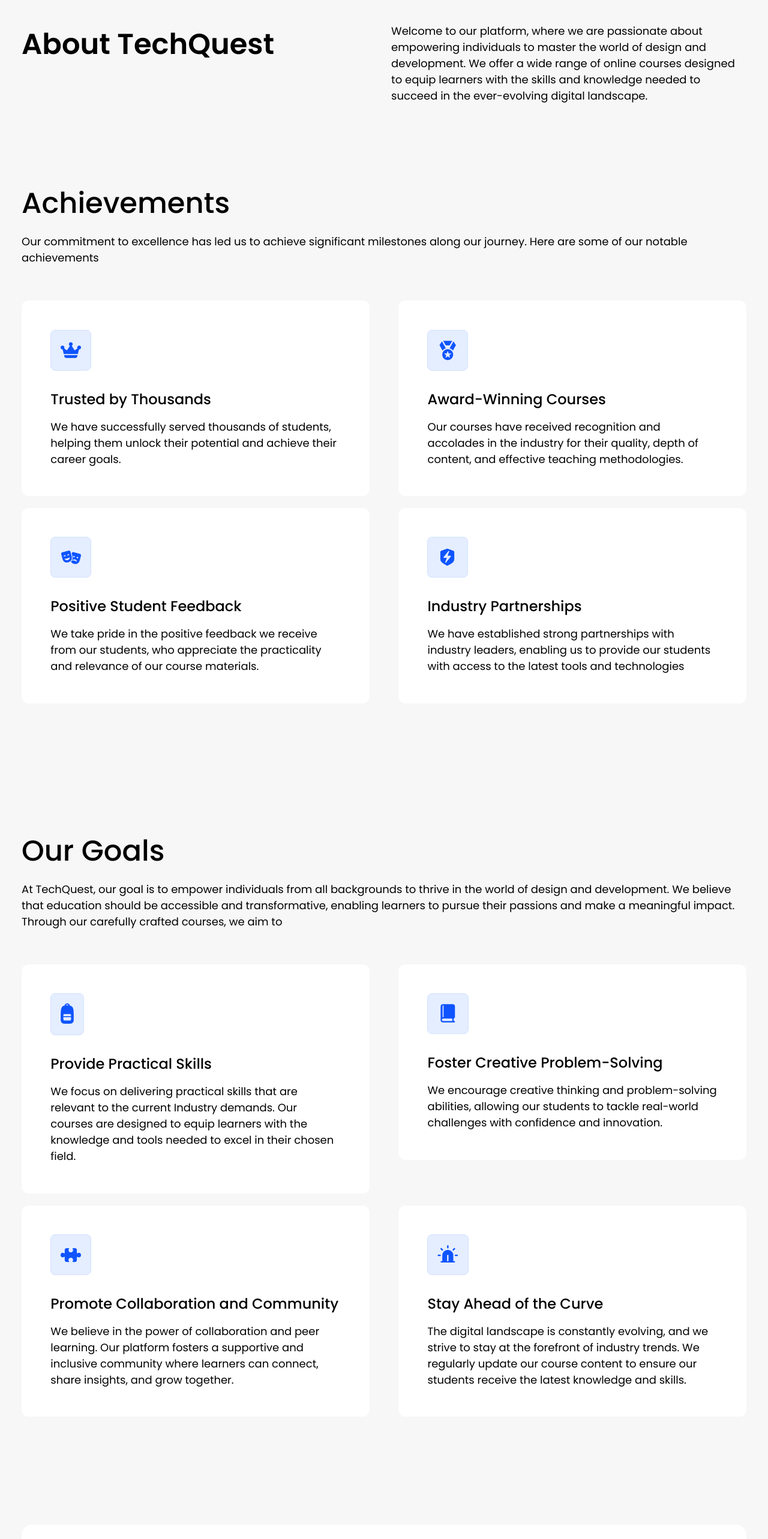
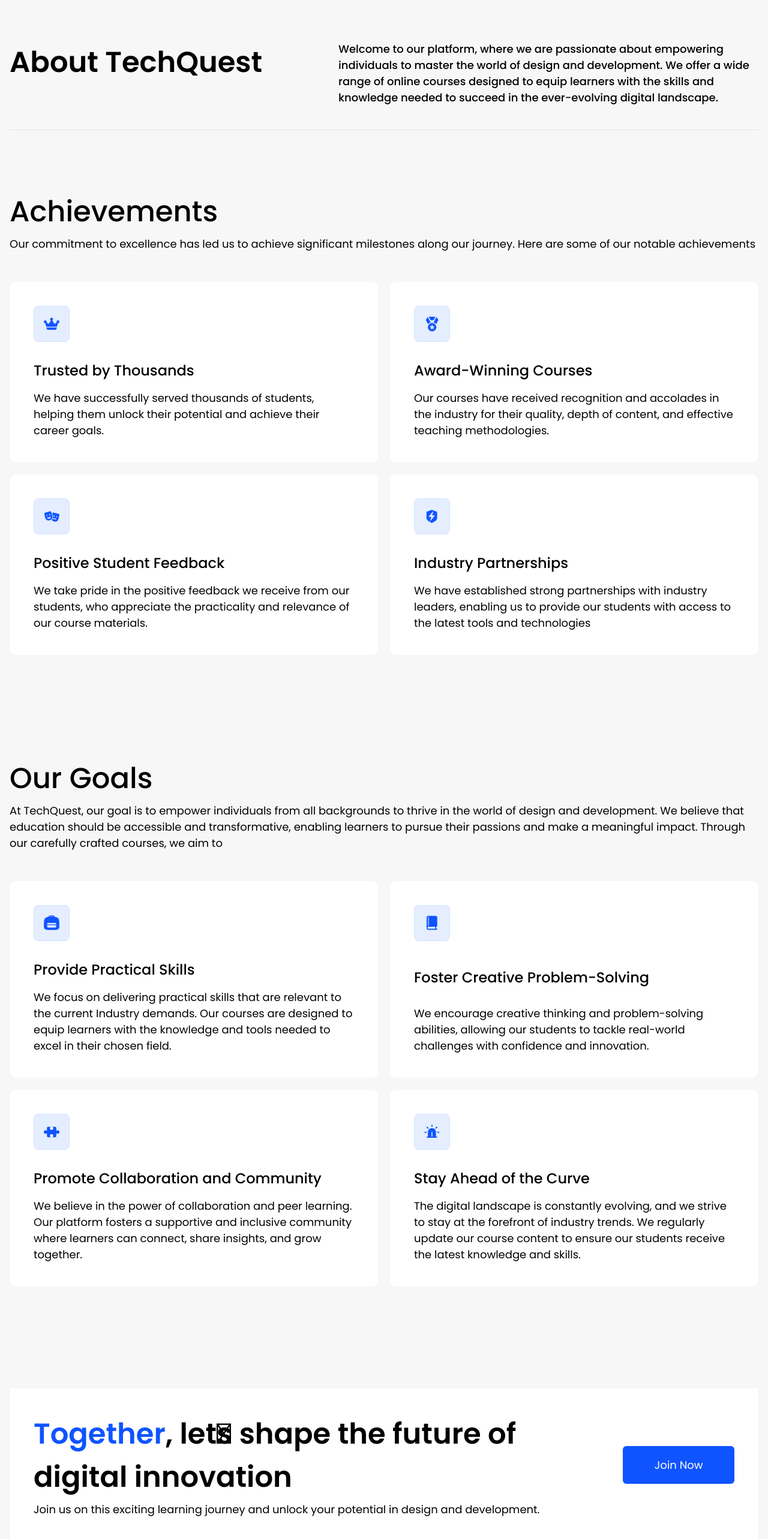
Before and after one commit to TechQuest-App/TechQuest-web, a React (Vite) app: page /aboutUs in a window 1280 px wide. Shown: the part 180-2746 px from the top of the page at 60% size. Built offline with nearby package versions, Linux system fonts and the light colour scheme; a web font is replaced by a local one.

Commit message:
add responsive to about, pricing, home, pages

```diff
--- a/src/App.jsx
+++ b/src/App.jsx
@@ -15,7 +15,7 @@
 import MyCourses from "./pages/MyCourses/MyCourses";
 import Contact from "./pages/contact/Contact";
 import AboutUs from "./pages/aboutUs/AboutUs";
-import Pricing from "./pages/home/pricing/Pricing";
+import Pricing from "./pages/pricing/Pricing";
 
 // // Lazy-loaded components
 // const Home = lazy(() => import('./Home'));
--- a/src/assets/index.js
+++ b/src/assets/index.js
@@ -7,6 +7,7 @@
 import linkedin from "./linkedin.png";
 import github from "./github.png";
 import email from "./material-symbols_mail-outline.png";
+import electric from "../assets/Vector 449 (Stroke).png";
 
 // -------- sign up -------------
 import calender from "./calendar.png";
@@ -83,4 +84,5 @@
   foster,
   promote,
   stayAhead,
+  electric,
 };
--- a/src/component/footer/footer.style.js
+++ b/src/component/footer/footer.style.js
@@ -18,9 +18,14 @@
       margin-bottom: 12px;
 
       img {
-        width: 48px;
-        height: 48px;
+        width: 58px;
+        height: 58px;
         object-fit: cover;
+
+        @media (max-width: 991px) {
+          width: 48px;
+          height: 48px;
+        }
       }
     }
 
--- a/src/component/title/Title.jsx
+++ b/src/component/title/Title.jsx
@@ -4,14 +4,16 @@
 const Title = ({ name, dsc, btnName }) => {
   return (
     <div className="mb-10">
-      <h2 className="mb-5 md:mb-2 text-5xl font-semibold text-center md:text-left">
+      <h2 className="mb-5 md:mb-2 text-[28px] md:text-[38px] xl:text-[48px] font-semibold text-center md:text-left">
         {name}
       </h2>
       <div className="flex flex-col gap-5 md:flex-row items-center justify-between">
         <p className="md:max-w-[60%] w-full text-center md:text-left">{dsc}</p>
         <Button
           name={btnName}
-          style={"py-[18px] px-[24px] bg-white font-medium"}
+          style={
+            "py-[12px] px-[18px] md:py-[18px] md:px-[24px] bg-white font-medium"
+          }
         />
       </div>
     </div>
--- a/src/pages/aboutUs/AboutUs.jsx
+++ b/src/pages/aboutUs/AboutUs.jsx
@@ -1,8 +1,6 @@
 import {
   AboutWrapper,
   AchievsOurGoals,
-  BottomAbout,
-  Title,
   TitleAchievOrGoal,
 } from "./about.style";
 import {
@@ -16,9 +14,9 @@
   stayAhead,
 } from "../../assets/index";
 import AchievOrGoal from "/src/pages/aboutUs/AchievOrGoal";
+import Button from "../../component/button/Button";
 
 function AboutUs() {
-
   const Achievements = [
     {
       icon: tag,
@@ -47,44 +45,45 @@
   ];
   const Goals = [
     {
-      icon: provide ,
+      icon: provide,
       title: "Provide Practical Skills",
       description:
         "We focus on delivering practical skills that are relevant to the current Industry demands. Our courses are designed to equip learners with the knowledge and tools needed to excel in their chosen field.",
     },
     {
-      icon: foster ,
+      icon: foster,
       title: "Foster Creative Problem-Solving",
       description:
         "We encourage creative thinking and problem-solving abilities, allowing our students to tackle real-world challenges with confidence and innovation.",
     },
     {
-      icon:promote,
+      icon: promote,
       title: "Promote Collaboration and Community",
       description:
         "We believe in the power of collaboration and peer learning. Our platform fosters a supportive and inclusive community where learners can connect, share insights, and grow together.",
     },
     {
-      icon: stayAhead ,
+      icon: stayAhead,
       title: "Stay Ahead of the Curve",
       description:
         "The digital landscape is constantly evolving, and we strive to stay at the forefront of industry trends. We regularly update our course content to ensure our students receive the latest knowledge and skills.",
     },
   ];
 
-
   return (
     <AboutWrapper>
-      <Title>
-        <h2 className="h2">About TechQuest</h2>
-        <p className="p">
+      <div className="pb-10 border-b-[1px] border-[#E4E4E7] flex flex-col gap-3 lg:flex-row justify-center xl:justify-between">
+        <h2 className="text-[28px] md:text-[38px] xl:text-[48px] mb-1 font-semibold text-center xl:text-left">
+          About TechQuest
+        </h2>
+        <p className="text-[16px] md:text-[18px] font-medium max-w-[700px] text-center lg:text-left">
           Welcome to our platform, where we are passionate about empowering
           individuals to master the world of design and development. We offer a
           wide range of online courses designed to equip learners with the
           skills and knowledge needed to succeed in the ever-evolving digital
           landscape.
         </p>
-      </Title>
+      </div>
 
       <AchievsOurGoals>
         <TitleAchievOrGoal>
@@ -95,7 +94,7 @@
             achievements
           </p>
         </TitleAchievOrGoal>
-        <div className="container">
+        <div className="grid grid-cols-1 md:grid-cols-2 gap-5">
           {Achievements.map((achievement, index) => (
             <AchievOrGoal
               className="achievOrGoal"
@@ -119,10 +118,10 @@
             impact. Through our carefully crafted courses, we aim to
           </p>
         </TitleAchievOrGoal>
-        <div className="container">
+        <div className="grid grid-cols-1 md:grid-cols-2 gap-5">
           {Goals.map((Goal, index) => (
             <AchievOrGoal
-              className="achievOrGoal"
+              className="achievement"
               key={index}
               src={Goal.icon}
               Achievement={Goal.title}
@@ -132,18 +131,22 @@
         </div>
       </AchievsOurGoals>
 
-      <BottomAbout>
+      <div className="bg-white p-5 md:p-10 flex flex-col xl:flex-row items-center justify-between gap-10">
         <div className="text">
-          <h2>
-            <span>Together</span>, letُs shape the future of digital innovation
+          <h2 className="text-[28px] md:text-[38px] xl:text-[48px] mb-1 font-semibold">
+            <span className="text-[#0F54FF]">Together</span>, letُs shape the
+            future of digital innovation
           </h2>
-          <p>
+          <p className="text-[16px] md:text-[18px]">
             Join us on this exciting learning journey and unlock your potential
             in design and development.
           </p>
         </div>
-        <button>Join Now</button>
-      </BottomAbout>
+        <Button
+          name="Join Now"
+          style="w-full md:w-[230px] py-[18px] px-6 bg-[#0F54FF] text-white text-[16px] md:text-[18px]"
+        />
+      </div>
     </AboutWrapper>
   );
 }
--- a/src/pages/aboutUs/about.style.js
+++ b/src/pages/aboutUs/about.style.js
@@ -3,36 +3,38 @@
 export const AboutWrapper = styled.div`
   width: 100%;
   height: auto;
-  padding: 20px;
   border-radius: 8px;
+  margin: 100px 0;
+
+  @media (max-width: 768px) {
     margin: 50px 0;
+  }
 `;
 
-export const Title = styled.div`
-  width: 100%;
-  height: auto;
-  margin-bottom: 4%;
-  display: flex;
-  justify-content: space-between;
-  align-items: start;
-  flex-direction: row;
-  h2.h2 {
-    font-weight: 600;
-    font-size: 48px;
-    line-height: 72px;
-    width: 49%;
-  }
-  p.p {
-    font-weight: 400;
-    font-size: 18px;
-    line-height: 27px;
-    width: 49%;
-    position: relative;
-  }
-`;
+// export const Title = styled.div`
+//   width: 100%;
+//   height: auto;
+//   margin-bottom: 4%;
+//   display: flex;
+//   justify-content: space-between;
+//   align-items: start;
+//   flex-direction: row;
+//   h2.h2 {
+//     font-weight: 600;
+//     font-size: 48px;
+//     line-height: 72px;
+//     width: 49%;
+//   }
+//   p.p {
+//     font-weight: 400;
+//     font-size: 18px;
+//     line-height: 27px;
+//     width: 49%;
+//     position: relative;
+//   }
+// `;
+
 export const TitleAchievOrGoal = styled.div`
-  width: 100%;
-  height: auto;
   margin-bottom: 4%;
   display: flex;
   justify-content: space-between;
@@ -40,101 +42,111 @@
   flex-direction: column;
   h2.h2 {
     font-weight: 500;
+    font-size: 28px;
+    margin-bottom: 4px;
+    @media (min-width: 768px) {
+      font-size: 38px;
+    }
+    @media (min-width: 1280px) {
       font-size: 48px;
-    line-height: 72px;
-    width: 100%;
+    }
   }
   p.p {
     font-weight: 400;
+    font-size: 16px;
+    @media (min-width: 768px) {
       font-size: 18px;
-    line-height: 27px;
-    width: 100%;
+    }
   }
 `;
 
 export const AchievsOurGoals = styled.div`
-  margin: 100px 0 170px 0;
+  margin: 50px 0 70px 0;
   width: 100%;
   position: relative;
   display: flex;
   flex-direction: column;
   align-items: start;
 
-  .container {
-    width: 100%;
-    display: flex;
-    flex-direction: row;
-    align-items: start;
-    flex-wrap: wrap;
-    justify-content: space-between;
+  @media (min-width: 768px) {
+    margin: 100px 0 170px 0;
   }
+
   .achievement {
-    width: 48%;
-    height: 100%;
     position: relative;
     background-color: #fff;
-    padding: 4%;
+    padding: 20px;
     border-radius: 12px;
     display: flex;
     justify-content: space-between;
     align-items: start;
     flex-direction: column;
-    margin: 10px 0;
+
+    @media (min-width: 1024px) {
+      padding: 40px;
     }
+
     img {
+      width: 40px;
+      height: 40px;
+      display: grid;
+      place-items: center;
       background-color: #e5eeff;
-    padding: 16px;
+      padding: 6px;
       border: 1px solid #d2e1ff;
       border-radius: 8px;
+
+      @media (min-width: 1024px) {
+        width: 60px;
+        height: 60px;
+        padding: 16px;
+      }
     }
     h2 {
       font-weight: 500;
       font-size: 24px;
       line-height: 36px;
+      margin: 20px 0 7px 0;
+
+      @media (min-width: 1024px) {
         margin: 30px 0 14px 0;
       }
-  p{
+    }
+    p {
       font-weight: 400;
+      font-size: 16px;
+      line-height: 27px;
+      @media (min-width: 1024px) {
         font-size: 18px;
-    line-height: 27px;
-
+      }
+    }
   }
 `;
 
-export const BottomAbout = styled.div`
-  display: flex;
-  flex-direction: row;
-  align-items: start;
-  justify-content: space-between;
-  align-items: center;
-  width: 100%;
-  padding: 80px;
-  background-color: #fff;
-  border-radius: 18px;
-  h2 {
-    font-weight: 600;
-    font-size: 48px;
-    line-height: 57px;
+// export const BottomAbout = styled.div`
+//   display: flex;
+//   flex-direction: row;
+//   align-items: start;
+//   justify-content: space-between;
+//   align-items: center;
+//   width: 100%;
+//   padding: 80px;
+//   background-color: #fff;
+//   border-radius: 18px;
+//   h2 {
+//     font-weight: 600;
+//     font-size: 48px;
+//     line-height: 57px;
 
-    span {
-      color: #0f54ff;
-    }
-  }
+//     span {
+//       color: #0f54ff;
+//     }
+//   }
 
-  p {
-    font-weight: 400;
-    font-size: 18px;
-    line-height: 27px;
-    margin-top: 20px;
-  }
-  button {
-    padding: 18px 24px;
-    background-color: #0f54ff;
-    font-weight: 600;
-    font-size: 18px;
-    line-height: 27px;
-    color:#fff;
-    border-radius: 8px;
-    width: 20%;
-  }
-`;
+//   p {
+//     font-weight: 400;
+//     font-size: 18px;
+//     line-height: 27px;
+//     margin-top: 20px;
+//   }
+// `;
--- a/src/pages/home/Home.jsx
+++ b/src/pages/home/Home.jsx
@@ -1,8 +1,8 @@
 import BenefitsSection from "./benefitsSection/BenefitsSection";
 import HeroSection from "./heroSection/HeroSection";
-import Courses from '/src/pages/home/courses/Courses'
+import Courses from "/src/pages/home/courses/Courses";
 import Testimonials from "./testimonials/Testimonials";
-import Pricing from "./pricing/Pricing";
+import OurPricing from "./pricing/OurPricing";
 import Frequently from "./Frequently/Frequently";
 
 function Home() {
@@ -12,7 +12,7 @@
       <BenefitsSection />
       <Courses />
       <Testimonials />
-      <Pricing />
+      <OurPricing />
       <Frequently />
     </>
   );
--- a/src/pages/home/benefitsSection/BenefitsSection.jsx
+++ b/src/pages/home/benefitsSection/BenefitsSection.jsx
@@ -57,7 +57,7 @@
             className="flex flex-col gap-[30px] justify-between bg-white rounded-xl p-[30px]"
           >
             <div className="ml-auto">
-              <span className="text-[80px] leading-[80px] font-bold">
+              <span className="text-[50px] md:text-[60px] lg:text-[70px] xl:text-[80px] leading-[80px] font-bold">
                 {benefit.id}
               </span>
             </div>
--- a/src/pages/home/heroSection/HeroSection.jsx
+++ b/src/pages/home/heroSection/HeroSection.jsx
@@ -1,26 +1,26 @@
-import { MdElectricBolt } from "react-icons/md";
+import { electric } from "../../../assets";
 import Button from "../../../component/button/Button";
 
 const HeroSection = () => {
   return (
     <div className="my-16 flex flex-col justify-center items-center">
       <div className="text-center">
-        <div className="flex items-center mx-auto relative gap-2 w-fit bg-white rounded-xl p-4 drop-shadow">
-          <div className=" absolute -left-[22px] -top-[27px] rotate-45 flex flex-col items-end gap-4">
+        <div className="flex items-center mx-auto relative gap-2 w-fit bg-white rounded-xl p-2 md:p-4 drop-shadow">
+          <div className=" absolute -left-[20px] -top-[25px] md:-left-[21px] md:-top-[28px] rotate-45 flex flex-col items-end gap-4">
             <span className="w-3 h-[2px] bg-black block rotate-45"></span>
             <span className="w-6 h-[2px] bg-black block"></span>
             <span className="w-3 h-[2px] bg-black block -rotate-45"></span>
           </div>
-          <MdElectricBolt
-            size={24}
-            className="w-[32px] h-[32px] md:w-[44px] md:h-[44px] lg:w-[62px] lg:h-[62px] p-1 md:p-2 lg:p-3 flex justify-center items-center rounded-xl bg-[#E5EEFF]"
+          <img
+            src={electric}
+            className="w-[32px] h-[32px] md:w-[42px] md:h-[42px] lg:w-[62px] lg:h-[62px] p-1 md:p-2 lg:p-4 flex justify-center items-center rounded-[6px] bg-[#E5EEFF]"
           />
           <h1 className="text-[18px] md:text-[30px] lg:text-[48px] font-semibold">
             <span className="text-[#0F54FF]">Unlock</span> Your Creative
             Potential
           </h1>
         </div>
-        <h3 className="text-[16px] md:text-[20px] lg:text-[38px] font-medium my-3">
+        <h3 className="text-[15px] md:text-[20px] lg:text-[38px] font-medium my-3">
           with Online Design and Development Courses.
         </h3>
         <p className="text-[13px] md:text-[16px] lg:text-[18px] font-normal">
--- a/src/pages/home/pricing/Pricing.jsx
+++ b/src/pages/home/pricing/OurPricing.jsx
@@ -1,7 +1,7 @@
 import Button from "../../../component/button/Button";
 import OnePlan from "./OnePlan/";
 
-function Pricing() {
+function OurPricing() {
   return (
     <>
       <div className="my-10">
@@ -31,4 +31,4 @@
   );
 }
 
-export default Pricing;
+export default OurPricing;
--- a/src/pages/pricing/Pricing.jsx
+++ b/src/pages/pricing/Pricing.jsx
@@ -4,11 +4,11 @@
 const Pricing = () => {
   return (
     <div className="my-[50px] md:my-[100px]">
-      <div className="my-[10px] md:my-[60px] pb-10 border-b-[1px] border-[#E4E4E7] flex flex-col lg:flex-row items-center justify-center lg:justify-between">
-        <h2 className="text-[28px] md:text-[38px] xl:text-[48px] mb-1 font-semibold">
+      <div className="my-[10px] md:my-[60px] pb-10 border-b-[1px] border-[#E4E4E7] flex flex-col lg:flex-row gap-3 justify-center xl:justify-between">
+        <h2 className="text-[28px] md:text-[38px] xl:text-[48px] mb-1 font-semibold text-center xl:text-left">
           Our Pricings
         </h2>
-        <p className="text-[16px] md:text-[18px] font-medium max-w-[800px]">
+        <p className="text-[16px] md:text-[18px] font-medium max-w-[700px] text-center lg:text-left">
           Welcome to TechQuest's Pricing Plan page, where we offer two
           comprehensive options to cater to your needs: Free and Pro. We believe
           in providing flexible and affordable pricing options for our services.
@@ -18,7 +18,7 @@
           that best fits your requirements.
         </p>
       </div>
-      <div className="bg-white p-3 rounded-xl flex items-center w-fit mx-auto gap-4">
+      <div className="bg-white p-3 mt-10 md:mt-0 rounded-xl flex items-center w-fit mx-auto gap-4">
         <Button
           name={"Monthly"}
           style={"py-3 px-5 text-white bg-[#0F54FF] font-medium"}
```
Also changed, not shown: src/assets/Vector 449 (Stroke).png (added). Lines whose indentation alone changed are shown as unchanged.
